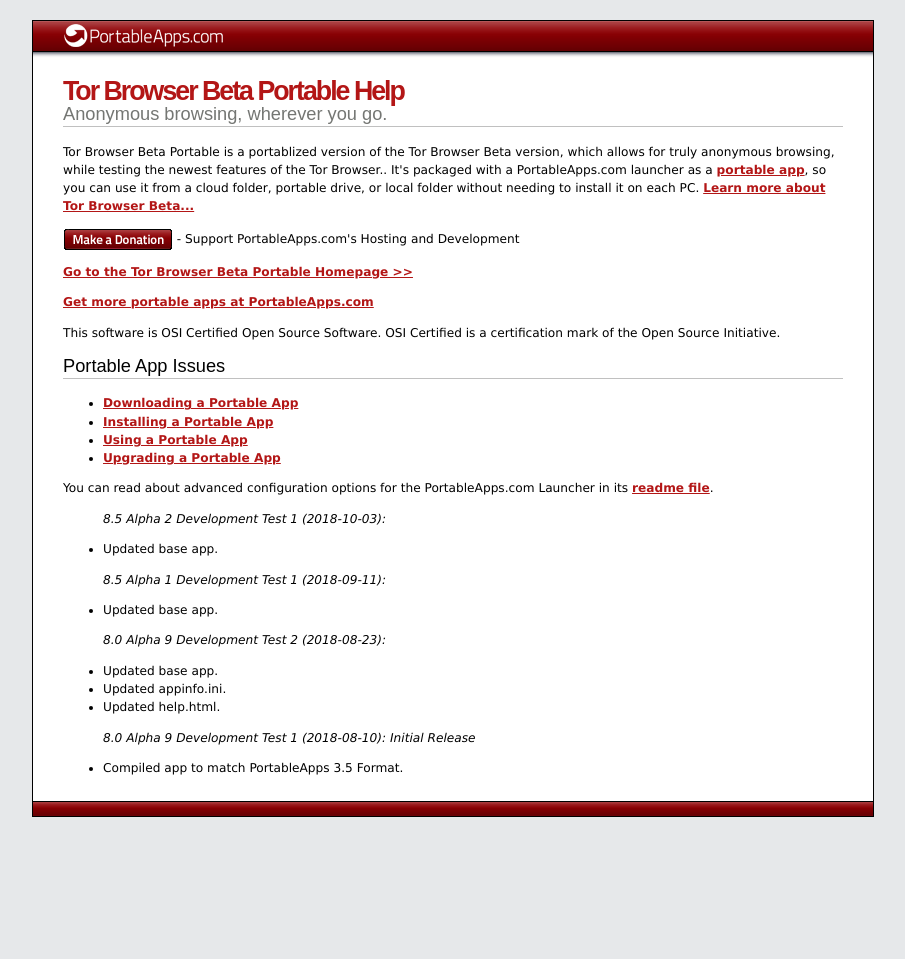
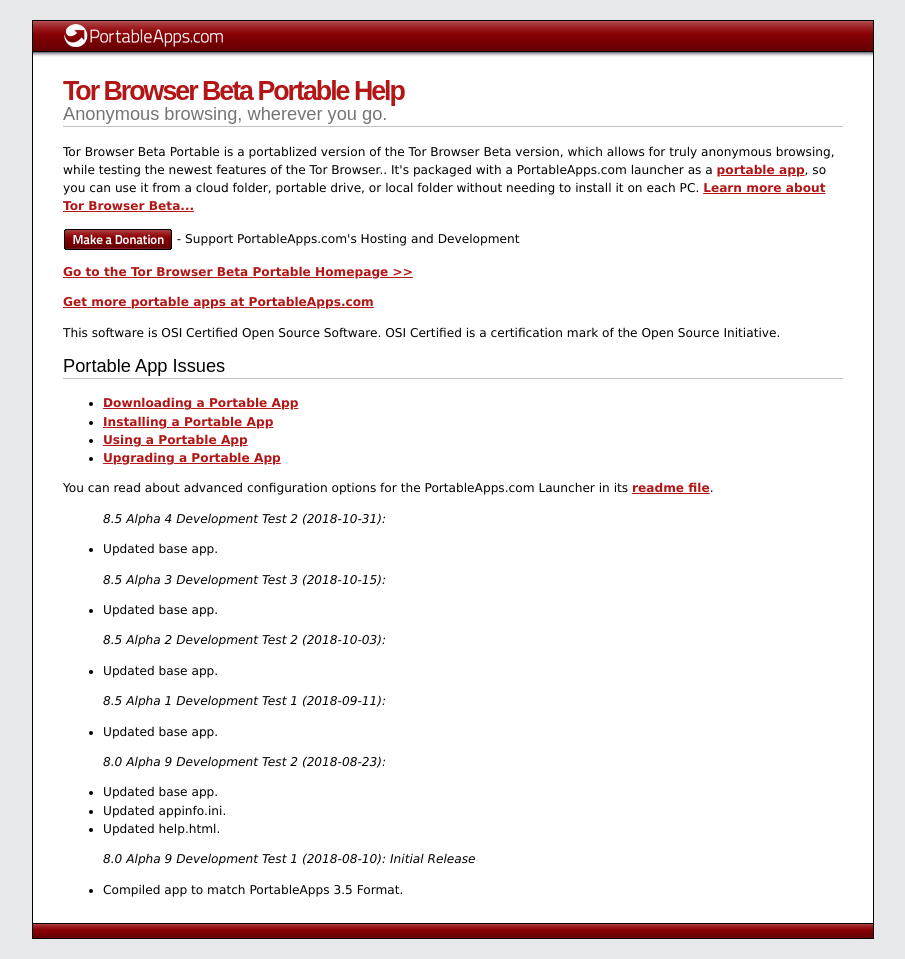
Before and after one commit to JarlPenguin/TorBrowserBetaPortable, a Jekyll site: the page docs/help.html, which Jekyll copies as it is, in a window 1280 px wide. Shown: the whole page, without its empty margins (187-1092 px from the left). Built offline with Jekyll 4.4.1, drawn with Linux system fonts in a browser that asks for light colours; before the commit the page ends 900 px from its top, so only the background shows below that.

Commit message:
update to alpha 4 (base app)

```diff
--- a/docs/help.html
+++ b/docs/help.html
@@ -153,7 +153,13 @@
 	<li><a href="https://portableapps.com/support/portable_app#upgrading">Upgrading a Portable App</a></li>
 </ul>
 <p>You can read about advanced configuration options for the PortableApps.com Launcher in its <a href="Other/Source/Readme.txt">readme file</a>.</p>
-<ul><em>8.5 Alpha 2 Development Test 1 (2018-10-03):</em></ul>
+<ul><em>8.5 Alpha 4 Development Test 2 (2018-10-31):</em></ul>
+	<ul><li>Updated base app.</li>
+</ul>
+<ul><em>8.5 Alpha 3 Development Test 3 (2018-10-15):</em></ul>
+	<ul><li>Updated base app.</li>
+</ul>
+<ul><em>8.5 Alpha 2 Development Test 2 (2018-10-03):</em></ul>
 	<ul><li>Updated base app.</li>
 </ul>
 <ul><em>8.5 Alpha 1 Development Test 1 (2018-09-11):</em></ul>
--- a/help.html
+++ b/help.html
@@ -153,7 +153,10 @@
 	<li><a href="https://portableapps.com/support/portable_app#upgrading">Upgrading a Portable App</a></li>
 </ul>
 <p>You can read about advanced configuration options for the PortableApps.com Launcher in its <a href="Other/Source/Readme.txt">readme file</a>.</p>
-<ul><em>8.5 Alpha 2 Development Test 3 (2018-10-15):</em></ul>
+<ul><em>8.5 Alpha 4 Development Test 2 (2018-10-31):</em></ul>
+	<ul><li>Updated base app.</li>
+</ul>
+<ul><em>8.5 Alpha 3 Development Test 3 (2018-10-15):</em></ul>
 	<ul><li>Updated base app.</li>
 </ul>
 <ul><em>8.5 Alpha 2 Development Test 2 (2018-10-03):</em></ul>
```
Also changed, not shown: docs/index.md (+1 -1 lines), docs/readme.md, 1 other file.
